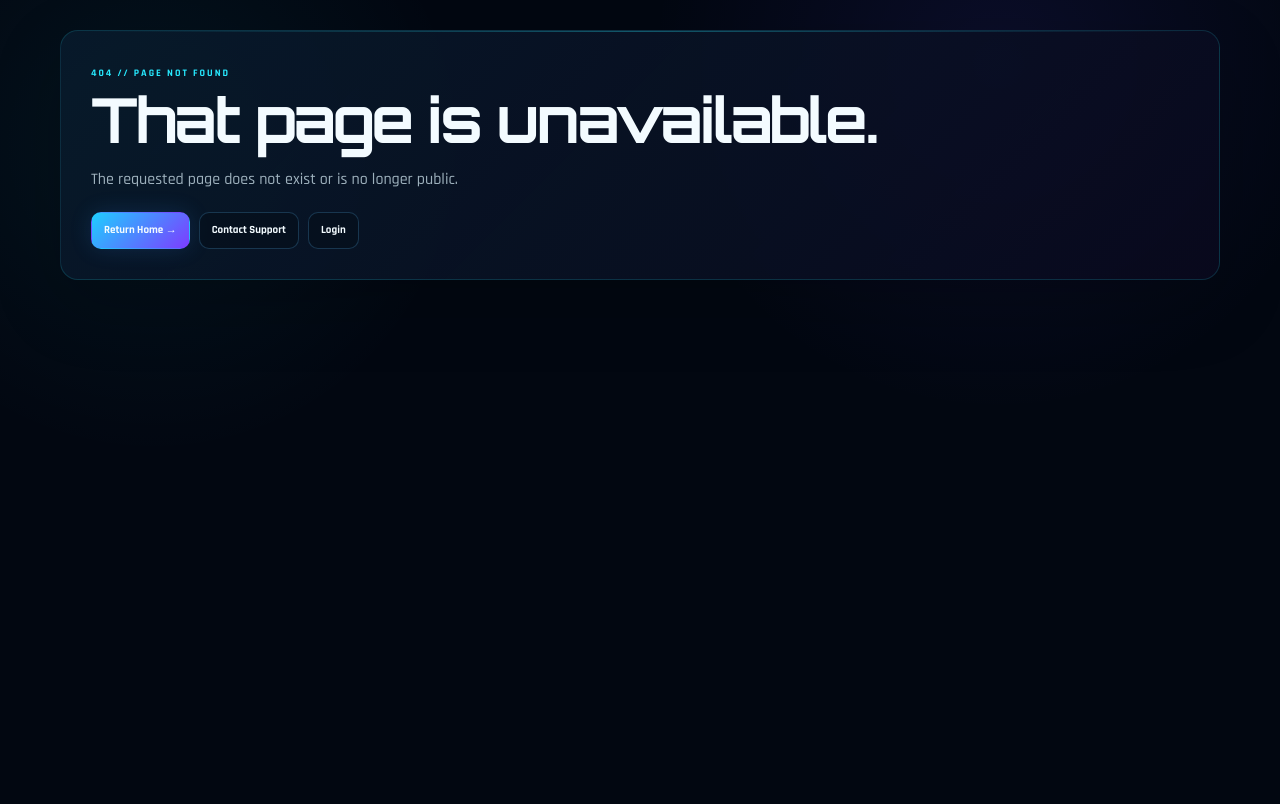
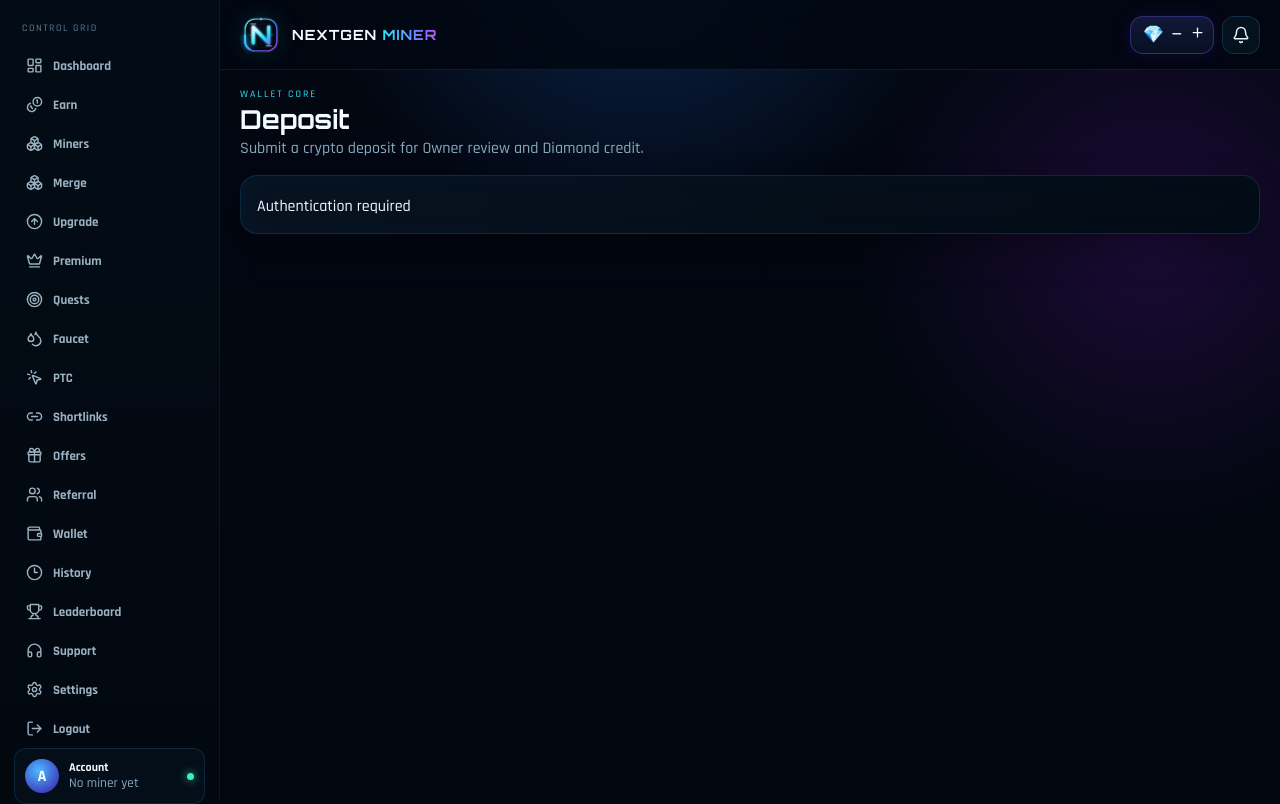
Before and after one commit to Chriskefas22/nextgen-miner, a Next.js app: page /wallet/deposit in a window 1280 px wide. Before the commit this address had no page. Built offline with nearby package versions, Linux system fonts and the light colour scheme; no server answers.

Commit message:
Add files via upload

```diff
--- /dev/null
+++ b/app/wallet/deposit/page.tsx
@@ -0,0 +1,19 @@
+import { AppShell } from '@/components/layout/AppShell';
+import { DepositFlow } from '@/components/wallet/DepositFlow';
+
+export default function WalletDepositPage() {
+  return (
+    <AppShell>
+      <div className="page-head">
+        <div>
+          <div className="eyebrow">WALLET CORE</div>
+          <h1 className="page-title">Deposit</h1>
+          <div className="muted">Submit a crypto deposit for Owner review and Diamond credit.</div>
+        </div>
+      </div>
+      <section className="glass section wallet-section">
+        <DepositFlow />
+      </section>
+    </AppShell>
+  );
+}
```
